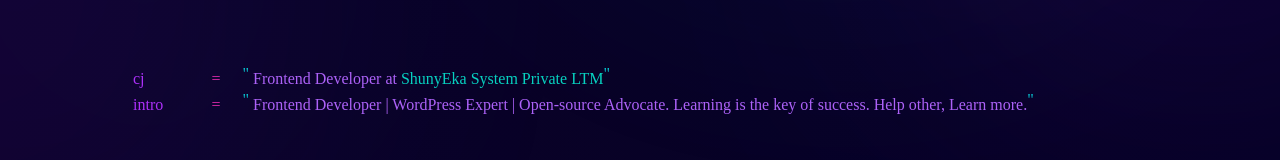
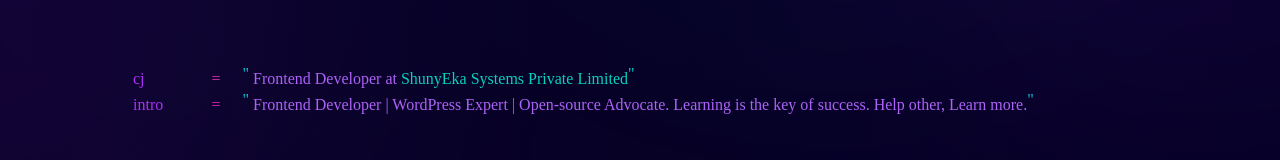
Before and after one commit to devvsakib/dsportfolio, a React (Vite) app: page / in a window 1280 px wide. Shown: the part 419-579 px from the top of the page. Built offline with nearby package versions, Linux system fonts and the light colour scheme; a web font is replaced by a local one.

Commit message:
company name updated and blank tab

```diff
--- a/src/components/Herosection/HearoSection.jsx
+++ b/src/components/Herosection/HearoSection.jsx
@@ -13,7 +13,7 @@
                                 <tbody>
                                     <tr><td><span className='text-[#07C5D1]'>greeting</span></td><td><span className='text-[#E02AAD] mx-6'>=</span></td><td><span className='text-[#A026FF]'><span className='quat'>"</span>Hi! Im<span className='quat'> "</span></span></td></tr>
                                     <tr><td><span className='text-[#07C5D1]'>name</span></td><td><span className='text-[#E02AAD] mx-6'>=</span></td><td><span className='devvsakib'>"Sakib Ahmed"</span></td></tr>
-                                    <tr className='-mt-5'><td><span className='text-[cc]'>cj</span></td><td><span className='text-[#E02AAD] mx-6'>=</span></td><td><span className='text-[#AD62F8] intro'><span className='quat'>"</span>Frontend Developer at <span className='text-[#07d1c0]'><a href="https://shunyeka.com">ShunyEka System Private LTM</a></span> <span className='quat'> "</span></span></td></tr>
+                                    <tr className='-mt-5'><td><span className='text-[cc]'>cj</span></td><td><span className='text-[#E02AAD] mx-6'>=</span></td><td><span className='text-[#AD62F8] intro'><span className='quat'>"</span>Frontend Developer at <span className='text-[#07d1c0]'><a href="https://shunyeka.com" target="_black">ShunyEka Systems Private Limited</a></span> <span className='quat'> "</span></span></td></tr>
                                     <tr><td><span className='text-[cc]'>intro</span></td><td><span className='text-[#E02AAD] mx-6'>=</span></td><td><span className='text-[#AD62F8] intro'><span className='quat'>"</span>Frontend Developer | WordPress Expert | Open-source Advocate. Learning is the key of success. Help other, Learn more. <span className='quat'> "</span></span></td></tr>
                                 </tbody>
                             </table>
```
